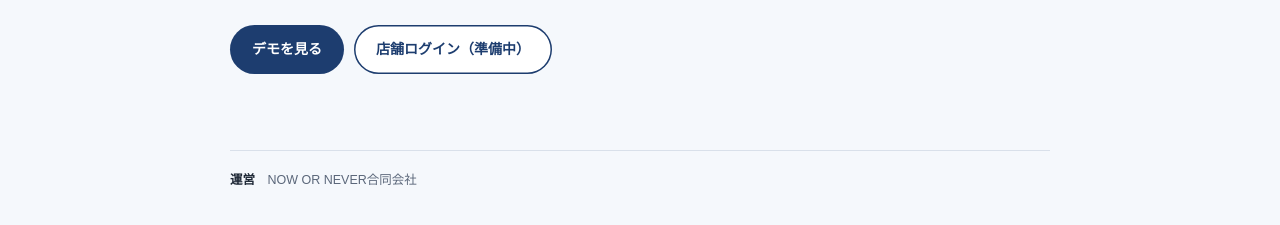
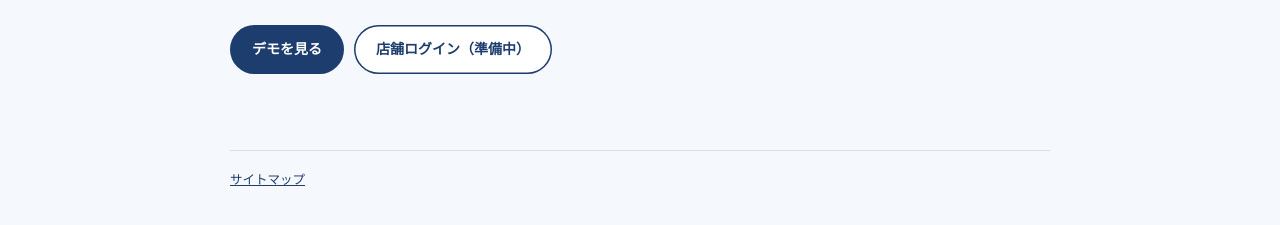
Before and after one commit to kei-1223/meo-kuchikomi, a plain HTML site: page index.html in a window 1280 px wide. Shown: the part 163-388 px from the top of the page. Drawn offline with Linux system fonts and the light colour scheme.

Commit message:
トップのフッターをサイトマップだけにする

```diff
--- a/index.html
+++ b/index.html
@@ -21,7 +21,7 @@
   .btn.g{background:#fff;color:var(--navy);box-shadow:inset 0 0 0 1.5px var(--navy)}
   @media (max-width:640px){.hero h1{font-size:25px}}
   footer{margin-top:48px;border-top:1px solid var(--line);padding-top:18px;font-size:12.5px;color:var(--muted)}
-  footer b{color:var(--text)}
+  footer a{color:var(--navy)}
 </style>
 </head>
 <body>
@@ -39,7 +39,7 @@
 </main>
 
 <footer>
-  <b>運営</b>　NOW OR NEVER合同会社
+  <a href="/sitemap/">サイトマップ</a>
 </footer>
 </div>
 </body>
```
